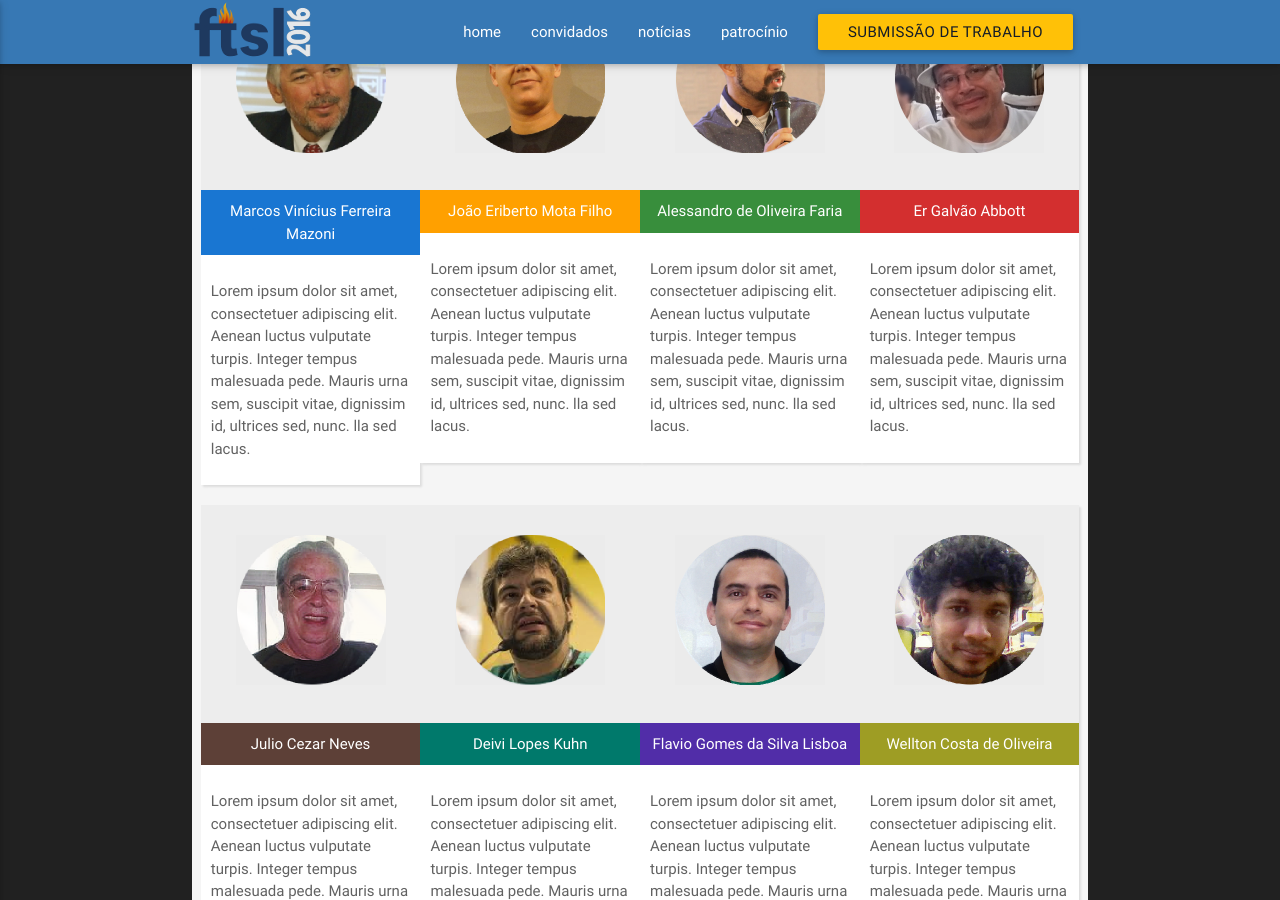
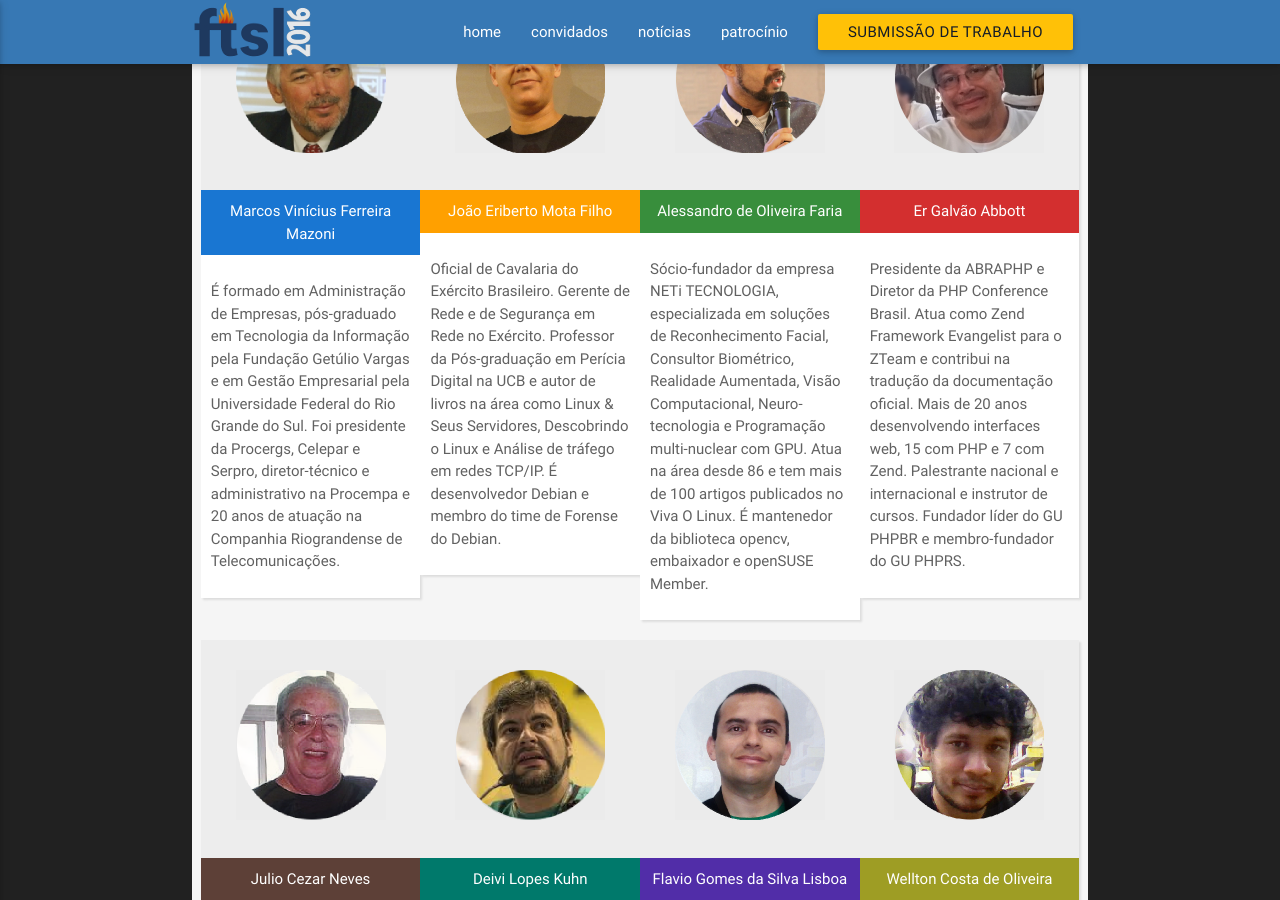
Before and after one commit to ftslorgbr/old, a Jekyll site: the page 2016/index.html, which Jekyll copies as it is, in a window 1280 px wide and 900 px high, scrolled down 2026 px. Built offline with Jekyll 4.4.1, drawn with Linux system fonts in a browser that asks for light colours; nearby versions of some CDN libraries; some of the changed text lies outside the part shown.

Commit message:
Atualização do minicurriculum dos convidados

```diff
--- a/2016/index.html
+++ b/2016/index.html
@@ -158,7 +158,8 @@
             </a>
 
             <p class="grey-text text-darken-2 " style="padding: 10px ">
-              Lorem ipsum dolor sit amet, consectetuer adipiscing elit. Aenean luctus vulputate turpis. Integer tempus malesuada pede. Mauris urna sem, suscipit vitae, dignissim id, ultrices sed, nunc. lla sed lacus.
+              É formado em Administração de Empresas, pós-graduado em Tecnologia da Informação pela Fundação Getúlio Vargas e em Gestão Empresarial pela Universidade Federal do Rio Grande do Sul.
+              Foi presidente da Procergs, Celepar e Serpro, diretor-técnico e administrativo na Procempa e 20 anos de atuação na Companhia Riograndense de Telecomunicações.
             </p>
           </div>
         </div>
@@ -176,7 +177,10 @@
               </span>
             </a>
             <p class="grey-text text-darken-2 " style="padding: 10px ">
-              Lorem ipsum dolor sit amet, consectetuer adipiscing elit. Aenean luctus vulputate turpis. Integer tempus malesuada pede. Mauris urna sem, suscipit vitae, dignissim id, ultrices sed, nunc. lla sed lacus.
+              Oficial de Cavalaria do Exército Brasileiro.
+              Gerente de Rede e de Segurança em Rede no Exército.
+              Professor da Pós-graduação em Perícia Digital na UCB e autor de livros na área como Linux & Seus Servidores, Descobrindo o Linux e Análise de tráfego em redes TCP/IP.
+              É desenvolvedor Debian e membro do time de Forense do Debian.
             </p>
           </div>
         </div>
@@ -196,7 +200,10 @@
             </a>
 
             <p class="grey-text text-darken-2 " style="padding: 10px">
-              Lorem ipsum dolor sit amet, consectetuer adipiscing elit. Aenean luctus vulputate turpis. Integer tempus malesuada pede. Mauris urna sem, suscipit vitae, dignissim id, ultrices sed, nunc. lla sed lacus.
+              Sócio-fundador da empresa NETi TECNOLOGIA, especializada em soluções de Reconhecimento Facial,
+              Consultor Biométrico, Realidade Aumentada, Visão Computacional, Neuro-tecnologia e
+              Programação multi-nuclear com GPU. Atua na área desde 86 e tem mais de 100 artigos publicados no Viva O Linux.
+              É mantenedor da biblioteca opencv, embaixador e openSUSE Member.
             </p>
           </div>
         </div>
@@ -215,7 +222,11 @@
             </a>
 
             <p class="grey-text text-darken-2 " style="padding: 10px">
-              Lorem ipsum dolor sit amet, consectetuer adipiscing elit. Aenean luctus vulputate turpis. Integer tempus malesuada pede. Mauris urna sem, suscipit vitae, dignissim id, ultrices sed, nunc. lla sed lacus.
+              Presidente da ABRAPHP e Diretor da PHP Conference Brasil.
+              Atua como Zend Framework Evangelist para o ZTeam e contribui na tradução da documentação oficial.
+              Mais de 20 anos desenvolvendo interfaces web, 15 com PHP e 7 com Zend.
+              Palestrante nacional e internacional e instrutor de cursos.
+              Fundador líder do GU PHPBR e membro-fundador do GU PHPRS.
             </p>
           </div>
         </div>
@@ -237,7 +248,10 @@
             </a>
 
             <p class="grey-text text-darken-2 " style="padding: 10px ">
-              Lorem ipsum dolor sit amet, consectetuer adipiscing elit. Aenean luctus vulputate turpis. Integer tempus malesuada pede. Mauris urna sem, suscipit vitae, dignissim id, ultrices sed, nunc. lla sed lacus.
+              Engenheiro de produção da UFRJ, pós-graduado em informática pelo IBAM, Analista de Suporte de Sistemas desde 1969.
+              Trabalha com Unix desde 1980, quando fez parte da equipe que desenvolveu o SOX, sistema operacional Unix-Like, da Cobra Computadores.
+              É autor dos livros "Programação Shell – Linux" que está em sua 10ª edição e do recém lançado "Bombando o Shell",
+              escreve regularmente para a Linux Magazine, Libre Office Magazine e Espírito Livre, além de diversos sites técnicos de Software Livre.
             </p>
           </div>
         </div>
@@ -257,7 +271,11 @@
             </a>
 
             <p class="grey-text text-darken-2 " style="padding: 10px ">
-              Lorem ipsum dolor sit amet, consectetuer adipiscing elit. Aenean luctus vulputate turpis. Integer tempus malesuada pede. Mauris urna sem, suscipit vitae, dignissim id, ultrices sed, nunc. lla sed lacus.
+              Economista formado pela Universidade Federal do Rio Grande do Sul,
+              funcionário do Serpro aonde atuou como Administrador de Redes Locais, Líder de Projetos de desenvolvimento e Assessor de Diretoria.
+              Participa de comunidades de Software Livre como tradutor e no apoio a realização de eventos como o FISL.
+              Atualmente atua como Coordenador Estratégico de Comunicação do SERPRO e
+              Secretário Executivo do Comitê Técnico de Implementação de Software Livre do governo Federal - CISL
             </p>
           </div>
         </div>
@@ -277,7 +295,11 @@
             </a>
 
             <p class="grey-text text-darken-2 " style="padding: 10px ">
-              Lorem ipsum dolor sit amet, consectetuer adipiscing elit. Aenean luctus vulputate turpis. Integer tempus malesuada pede. Mauris urna sem, suscipit vitae, dignissim id, ultrices sed, nunc. lla sed lacus.
+              Bacharel em Ciência da Computação, pós-graduado em Aplicações Corporativas pela UTFPR.
+              Iniciou em empresas privadas, foi funcionário no BB e atualmente é funcionário do Serpro.
+              Membro do time oficial de tradução do Zend Framework (Z. F.), é autor dos livros: Z. F. Desenvolvendo em PHP 5 Orientado a Objetos com MVC,
+              Z. F. Componentes Poderosos para PHP e Criando Aplicações PHP com Zend e Dojo.
+              Associado da ABRAPHP, Zend PHP Certified Engineer, Z. F. Certified Engineer, Z. F. 2 Certified Architect e contribuidor oficial do Tine 2.0.
             </p>
           </div>
         </div>
@@ -297,7 +319,13 @@
             </a>
 
             <p class="grey-text text-darken-2 " style="padding: 10px ">
-              Lorem ipsum dolor sit amet, consectetuer adipiscing elit. Aenean luctus vulputate turpis. Integer tempus malesuada pede. Mauris urna sem, suscipit vitae, dignissim id, ultrices sed, nunc. lla sed lacus.
+              Professor de Sistemas Operacionais e Desenvolvimento Web na UTFPR Francisco Beltrão;
+              Pesquisador de Inteligência Artificial aplicada a Web;
+              Mantenedor do Grupo de Estudos em Programação em Drones;
+              Mestre em Engenharia Elétrica e Informática Industrial pela UTFPR Curitiba;
+              Entusiasta Debian, Internet das Coisas, Replicant, linux-libre e Libreboot.
+              Já palestrou em eventos como FISL, FLISOL, Debian Day, Arduino Day, Mini-debconf e ERSL
+              tendo 12 anos de estudos em software livre.
             </p>
           </div>
         </div>
```
